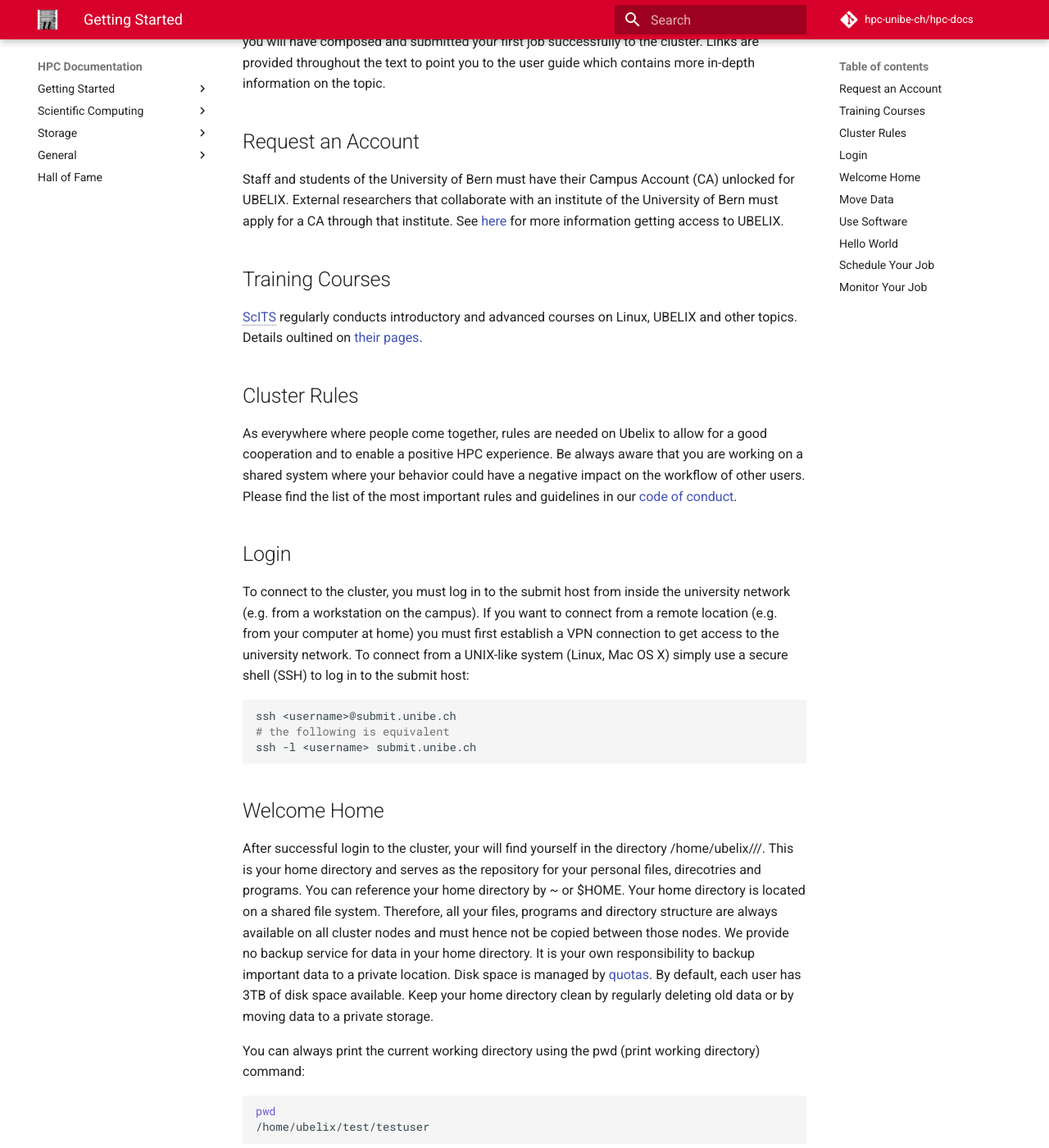
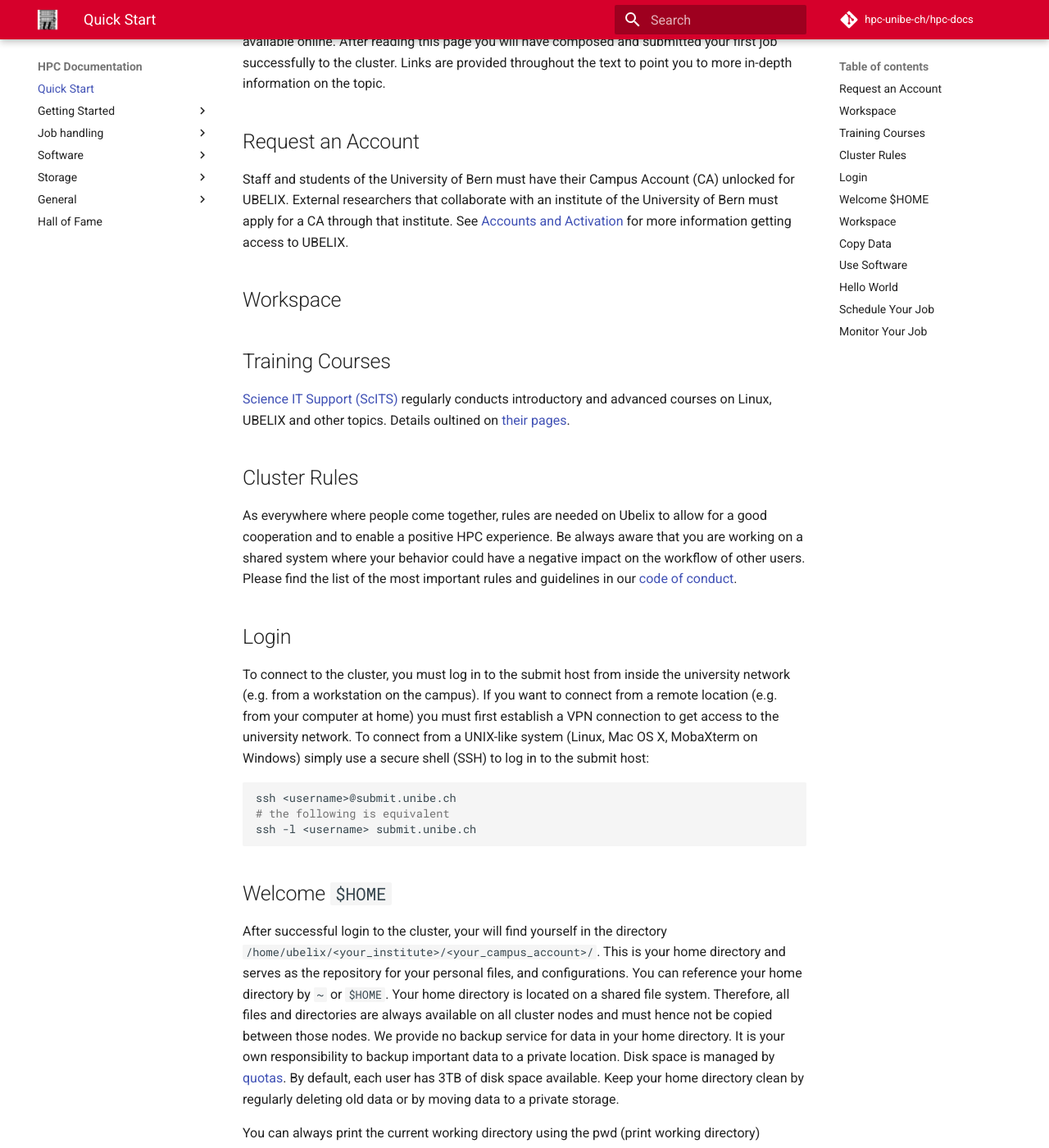
Before and after one commit to hpc-unibe-ch/hpc-unibe-ch.github.io, an MkDocs documentation site: the page built from docs/quick-start.md, in a window 1280 px wide and 1400 px high, scrolled down 244 px. Shown: the whole window at 82% size. Built offline with MkDocs 1.6.1 and Material for MkDocs 9.7.7, drawn with Linux system fonts in a browser that asks for light colours; comment, search, counter and statistics services are not loaded; some of the changed text lies outside the part shown.

Commit message:
futher restructure and workspace description

````diff
--- a/docs/user-guide/getting-started.md
+++ b/docs/quick-start.md
@@ -1,24 +1,27 @@
-# Getting Started
+# Quick Start
 
-This page is intended as a brief introduction into HPC and to get you up and running with Ubelix. This hands-on introduction targets primarily users without prior knowledge in high-performance computing. However, basic Linux knowledge is a prerequisite. If you are not familiar with basic Linux commands, there are many beginner tutorials available online. After reading this section you will have composed and submitted your first job successfully to the cluster. Links are provided throughout the text to point you to the user guide which contains more in-depth information on the topic.
+This section is intended as a brief introduction into HPC, especially to the present setup on UBELIX.
+This page is an summary, a hands-on introduction, which targets primarily users without prior knowledge in high-performance computing. However, basic Linux knowledge is a prerequisite. If you are not familiar with basic Linux commands, there are many beginner tutorials available online.
+After reading this page you will have composed and submitted your first job successfully to the cluster. Links are provided throughout the text to point you to more in-depth information on the topic.
 
 ## Request an Account
 
-Staff and students of the University of Bern must have their Campus Account (CA) unlocked for UBELIX. External researchers that collaborate with an institute of the University of Bern must apply for a CA through that institute. See [here](account-activation-login.md) for more information getting access to UBELIX.
+Staff and students of the University of Bern must have their Campus Account (CA) unlocked for UBELIX. External researchers that collaborate with an institute of the University of Bern must apply for a CA through that institute. See [Accounts and Activation](getting-Started/account.md) for more information getting access to UBELIX.
+
+## Workspace
+[//]: # (TODO brief Workspace intro)
 
 ## Training Courses
 
-[ScITS](http://www.scits.unibe.ch) regularly conducts introductory and advanced courses on Linux, UBELIX and other topics. Details oultined on [their pages](http://www.scits.unibe.ch/training/training_and_workshops).
-
-*[ScITS]: Science IT Support
+[Science IT Support (ScITS)](http://www.scits.unibe.ch) regularly conducts introductory and advanced courses on Linux, UBELIX and other topics. Details oultined on [their pages](http://www.scits.unibe.ch/training/training_and_workshops).
 
 ## Cluster Rules
 
-As everywhere where people come together, rules are needed on Ubelix to allow for a good cooperation and to enable a positive HPC experience. Be always aware that you are working on a shared system where your behavior could have a negative impact on the workflow of other users. Please find the list of the most important rules and guidelines in our [code of conduct](../code-of-conduct.md).
+As everywhere where people come together, rules are needed on Ubelix to allow for a good cooperation and to enable a positive HPC experience. Be always aware that you are working on a shared system where your behavior could have a negative impact on the workflow of other users. Please find the list of the most important rules and guidelines in our [code of conduct](code-of-conduct.md).
 
 ## Login
 
-To connect to the cluster, you must log in to the submit host from inside the university network (e.g. from a workstation on the campus). If you want to connect from a remote location (e.g. from your computer at home) you must first establish a VPN connection to get access to the university network. To connect from a UNIX-like system (Linux, Mac OS X) simply use a secure shell (SSH) to log in to the submit host:
+To connect to the cluster, you must log in to the submit host from inside the university network (e.g. from a workstation on the campus). If you want to connect from a remote location (e.g. from your computer at home) you must first establish a VPN connection to get access to the university network. To connect from a UNIX-like system (Linux, Mac OS X, MobaXterm on Windows) simply use a secure shell (SSH) to log in to the submit host:
 
 ```bash
 ssh <username>@submit.unibe.ch
@@ -26,9 +29,11 @@
 ssh -l <username> submit.unibe.ch
 ```
 
-## Welcome Home
-
-After successful login to the cluster, your will find yourself in the directory /home/ubelix/<your_group>/<your_campus_account>/. This is your home directory and serves as the repository for your personal files, direcotries and programs. You can reference your home directory by ~ or $HOME. Your home directory is located on a shared file system. Therefore, all your files, programs and directory structure are always available on all cluster nodes and must hence not be copied between those nodes. We provide no backup service for data in your home directory. It is your own responsibility to backup important data to a private location. Disk space is managed by [quotas](file-system-quota). By default, each user has 3TB of disk space available. Keep your home directory clean by regularly deleting old data or by moving data to a private storage.
+## Welcome `$HOME`
+[//]: <> (TODO update new HOME location and new Home setup)
+After successful login to the cluster, your will find yourself in the directory `/home/ubelix/<your_institute>/<your_campus_account>/`. This is your home directory and serves as the repository for your personal files, and configurations.
+You can reference your home directory by `~` or `$HOME`.
+Your home directory is located on a shared file system. Therefore, all files and directories are always available on all cluster nodes and must hence not be copied between those nodes. We provide no backup service for data in your home directory. It is your own responsibility to backup important data to a private location. Disk space is managed by [quotas](file-system/file-system-quota.md). By default, each user has 3TB of disk space available. Keep your home directory clean by regularly deleting old data or by moving data to a private storage.
 
 You can always print the current working directory using the pwd (print working directory) command:
 ```bash
@@ -36,7 +41,11 @@
 /home/ubelix/test/testuser
 ```
 
-## Move Data
+## Workspace
+[//]: <> (TODO brief workspace summary here)
+
+
+## Copy Data
 
 At some point, you will probably need to copy files between your local computer and the cluster. There are different ways to achieve this, depending on your local operating system (OS). To copy a file from your local computer running a UNIX-like OS use the secure copy command (scp) on your local workstation:
 
@@ -50,7 +59,7 @@
 scp <username>@submit.unibe.ch:/path/to/file /path/to/target_dir/
 ```
 
-More information about file transfer can be found on the page [File Transfer to/from UBELIX](file-transfer.md).
+More information about file transfer can be found on the page [File Transfer to/from UBELIX](file-system/file-transfer.md).
 
 ## Use Software
 
@@ -94,7 +103,7 @@
 
     # Put your code below this line
 
-The first line makes sure that the file is executed using the bash shell. The remaining lines are option flags used by the `sbatch` command. The page [Jobs Submission](job-management/submission.md) outlines the most important options of `sbatch`.
+The first line makes sure that the file is executed using the bash shell. The remaining lines are option flags used by the `sbatch` command. The page [Jobs Submission](slurm/submission.md) outlines the most important options of `sbatch`.
 
 Now, let's write a simple "hello, world"-task:
 
@@ -105,7 +114,7 @@
     echo "Hello, Ubelix from node $(hostname)" > hello.txt
     sleep 120
 
-In the first line we create a new directory 'my_first_job' within our home directory. The variable **$HOME** expands to `/home/ubelix/<your_group>/<your_username>`. In the second line we change directory to the newly created directory. In the third line we print the line "Hello, Ubelix from node <hostname_of_the_executing_node>" and redirect the output to a file named `hello.txt`. The expression **$(hostname)** means, run the command hostname and put its output here. In the forth line we wait (do nothing) for 120 seconds. This gives us some time to monitor our job later on. Save the content to a file named first.sh.
+In the first line we create a new directory 'my_first_job' within our home directory. The variable **`$HOME`** expands to `/home/ubelix/<your_group>/<your_username>`. In the second line we change directory to the newly created directory. In the third line we print the line "Hello, Ubelix from node <hostname_of_the_executing_node>" and redirect the output to a file named `hello.txt`. The expression **`$(hostname)`** means, run the command hostname and put its output here. In the forth line we wait (do nothing) for 120 seconds. This gives us some time to monitor our job later on. Save the content to a file named first.sh.
 
 The complete job script looks like this:
 
@@ -137,6 +146,7 @@
 Submitted batch job 32490640
 ```
 If the job is submitted successfully, the command outputs a job-ID with which you can refer to your job later on.
+There are various options for different types of jobs provided in the scheduler. See sections [Array Jobs](slurm/array-jobs.md), [GPUs](slurm/gpus.md), and [Interactive Jobs](slurm/interactive-jobs.md) for more information
 
 ## Monitor Your Job
 
@@ -184,3 +194,5 @@
    32634554       all fast.sh  testuser  R    4:11:26      1 jnode08
    32633556       all fast.sh  testuser  R    4:36:10      1 jnode08
 ```
+
+Further information on on job monitoring you find on page [Monitoring Jobs](slurm/monitoring-jobs.md). Furthermore, in the *Job handling* scetion you find additional information about [Investigating a Job Failure](slurm/investigating-job-failure.md) and [Checkpointing](slurm/checkpointing.md).
--- a/mkdocs.yml
+++ b/mkdocs.yml
@@ -2,10 +2,12 @@
 #theme: mkdocs
 use_directory_urls: false
 nav:
+  - Quick Start: quick-start.md
   - Getting Started:
     - Code of Conduct: code-of-conduct.md
-    - UniBE HPC system Ubelix: getting-Started/ubelix-overview.md
-    - Accounts and Workspaces: getting-Started/account-workspaces.md
+    - UniBE HPC system "UBELIX": getting-Started/ubelix-overview.md
+    - Accounts and Activation: getting-Started/account.md
+    - Workspaces: getting-Started/workspaces.md
       #      - Activating your campus account:
       #      - creating a HPC workspace:
       #      - join an existing HPC workspace:
@@ -13,19 +15,18 @@
     - Accessing the HPCs: getting-Started/login-ssh.md
       #      - software for connecting to the HPCs:
       #      - Port Forwarding:
-    - First Steps:
-      - Moving files to and from the HPCs: file-system/file-transfer.md
-      - Submitting your first job: slurm/submission.md
-      #      - Parallel execution:
-      - Monitoring Jobs: slurm/monitoring-jobs.md
-      - Deleting Jobs: slurm/deleting-jobs.md
-      - Array Jobs with Slurm: slurm/array-jobs.md
-      - GPUs: slurm/gpus.md
-      - Interactive Jobs: slurm/interactive-jobs.md
-      - Investigating a Job Failure: slurm/investigating-job-failure.md
-      - Checkpointing: slurm/checkpointing.md
-      #
-  - Scientific Computing:
+  - Job handling:
+    - Submitting your first job: slurm/submission.md
+    #      - Parallel execution:
+    - Monitoring Jobs: slurm/monitoring-jobs.md
+    - Deleting Jobs: slurm/deleting-jobs.md
+    - Array Jobs with Slurm: slurm/array-jobs.md
+    - GPUs: slurm/gpus.md
+    - Interactive Jobs: slurm/interactive-jobs.md
+    - Investigating a Job Failure: slurm/investigating-job-failure.md
+    - Checkpointing: slurm/checkpointing.md
+    #
+  - Software:
     - HPC software environment: software/environment.md
     - Pre-Installed Software: software/pre-installed-software.md
     - Installing Custom Software: software/installing-custom-software.md
@@ -39,8 +40,10 @@
       - Singularity: software/singularity.md
   - Storage:
     - Overview: file-system/filesystem-overview.md
-    - File System Quota: user-guide/file-system-quota.md
+    - File System Quota: file-system/file-system-quota.md
+    - Moving files to and from the HPCs: file-system/file-transfer.md
   - General:
+    - Code of Conduct: code-of-conduct.md
     - FAQ: general/faq.md
   - Hall of Fame: halloffame.md
       #
````
Also changed, not shown: other parts of docs/quick-start.md (+2 -2 lines), docs/getting-Started/account.md (renamed from docs/getting-Started/account-workspaces.md, +4 -1 lines), docs/getting-Started/login-ssh.md (+1 -1 lines), docs/getting-Started/workspaces.md (added, +106 -0 lines), docs/hpc-projects/overview.md (deleted, +0 -90 lines), docs/index.md (+1 -1 lines), docs/software/JupyterLab.md (+1 -1 lines), docs/file-system/file-system-quota.md (renamed from docs/user-guide/file-system-quota.md).
